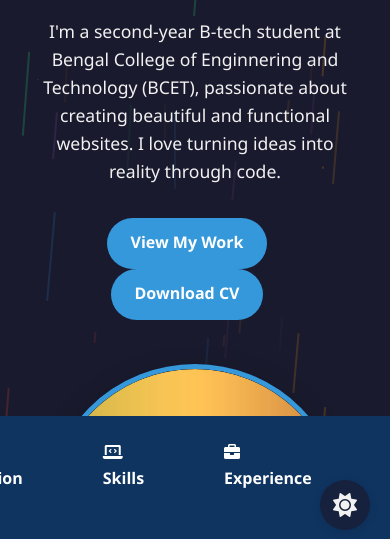
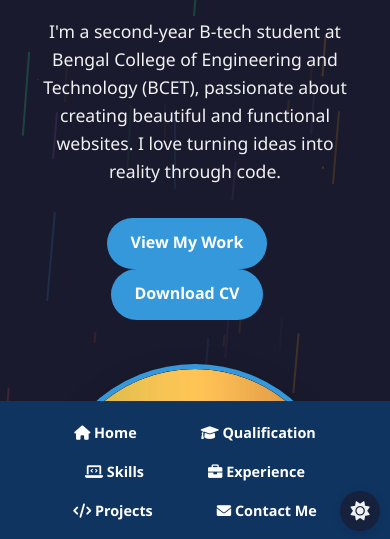
Before and after one commit to Ritesh-ScriptHub/Ritesh-Portfolio, a plain HTML site: page index.html in a window 390 px wide. Shown: the part 303-842 px from the top of the page. Drawn offline with Linux system fonts and the light colour scheme.

Commit message:
changed the bottom nav bar

```diff
--- a/index.html
+++ b/index.html
@@ -14,6 +14,7 @@
     <div class="animation-bg" id="animationBg"></div>
 
     <!-- Bottom Navigation -->
+    <div class="nav-container">
         <nav class="bottom-nav">
             <a href="#home" class="nav-link"><i class="fas fa-home"></i> Home</a>
             <a href="#qualification" class="nav-link"><i class="fas fa-graduation-cap"></i> Qualification</a>
@@ -21,14 +22,19 @@
             <a href="#experience" class="nav-link"><i class="fas fa-briefcase"></i> Experience</a>
             <a href="#projects" class="nav-link"><i class="fas fa-code"></i> Projects</a>
             <a href="#contact" class="nav-link"><i class="fas fa-envelope"></i> Contact Me</a>
+            <!-- Dark Mode Toggle Button-->
+            <button class="dark-mode-toggle" id="darkModeToggle">
+                <i class="fas fa-sun"></i>
+            </button>
         </nav>
+    </div>
 
     <!-- Hero Section -->
     <section class="hero" id="home">
         <div class="hero-content">
             <h1>Hi, I'm Ritesh</h1>
             <h2>A <span class="typing" id="typingText"></span><span class="cursor">|</span></h2>
-            <p>I'm a second-year B-tech student at Bengal College of Enginnering and Technology (BCET), passionate about creating beautiful and functional websites. I love turning ideas into reality through code.</p>
+            <p>I'm a second-year B-tech student at Bengal College of Engineering and Technology (BCET), passionate about creating beautiful and functional websites. I love turning ideas into reality through code.</p>
             <a href="#projects" class="btn">View My Work</a>
             <a href="assets/CV_Ritesh.pdf" class="btn" target="_blank" id="cvButton">Download CV</a>
         </div>
@@ -58,7 +64,7 @@
                 </div>
             </div>
             <div class="qualification-card">
-                <h3>Bengal College of Enginnering & Technology, Durgapur</h3>
+                <h3>Bengal College of Engineering & Technology, Durgapur</h3>
                 <p class="degree">BTech in Information Technology</p>
                 <p class="year">2023 - Present</p>
                 <div class="qualification-icon">
@@ -225,9 +231,9 @@
             <a href="mailto:solodev20@gmail.com"><i class="fas fa-envelope"></i></a>
         </div>
         <p>&copy; 2025 | Ritesh Portfolio | All rights reserved.</p>
-        <button class="dark-mode-toggle" id="darkModeToggle">
+        <!-- <button class="dark-mode-toggle" id="darkModeToggle">
             <i class="fas fa-sun"></i>
-        </button>
+        </button> -->
     </footer>
     <script src="app.js"></script>
 </body>
--- a/styles.css
+++ b/styles.css
@@ -55,8 +55,25 @@ body {
     background: var(--dark);
     display: flex;
     justify-content: center;
-    padding: 1rem 0;
+    padding: 0.7rem 0;
     z-index: 1000;
+    justify-content: center;
+    flex-wrap: wrap;
+}
+
+.nav-link {
+    color: white;
+    text-decoration: none;
+    margin: 0 1rem;
+    font-weight: bold;
+    padding: 0.5rem 1rem;
+    font-size: 0.9rem;
+    border-radius: 20px;
+    transition: background-color 0.3s;
+}
+
+.nav-link:hover {
+    background-color: rgba(255, 255, 255, 0.1);
 }
 
 /* Hero Section */
@@ -391,30 +408,16 @@ section {
     display: block;
 }
 
-.nav-link {
-    color: white;
-    text-decoration: none;
-    margin: 0 1.5rem;
-    font-weight: bold;
-    padding: 0.5rem 1rem;
-    border-radius: 20px;
-    transition: background-color 0.3s;
-}
-
-.nav-link:hover {
-    background-color: rgba(255, 255, 255, 0.1);
-}
-
 /* Dark Mode Toggle */
 .dark-mode-toggle {
     position: fixed;
-    bottom: 11px;
+    bottom: 0.6rem;
     right: 20px;
     z-index: 1000;
     background: var(--card-bg);
     border: none;
-    width: 50px;
-    height: 50px;
+    width: 2.4rem;
+    height: 2.4rem;
     border-radius: 50%;
     cursor: pointer;
     display: flex;
@@ -424,7 +427,7 @@ section {
 }
 
 .dark-mode-toggle i {
-    font-size: 1.5rem;
+    font-size: 1.1rem;
     color: var(--text);
 }
 
@@ -522,4 +525,14 @@ footer {
     .right {
         left: 0;
     }
+     .dark-mode-toggle {
+        width: 40px;
+        height: 40px;
+        right: 10px;
+        bottom: 10px;
+    }
+
+    .dark-mode-toggle i {
+        font-size: 1.2rem;
+    }
 }
```
Lines whose indentation alone changed are shown as unchanged.
